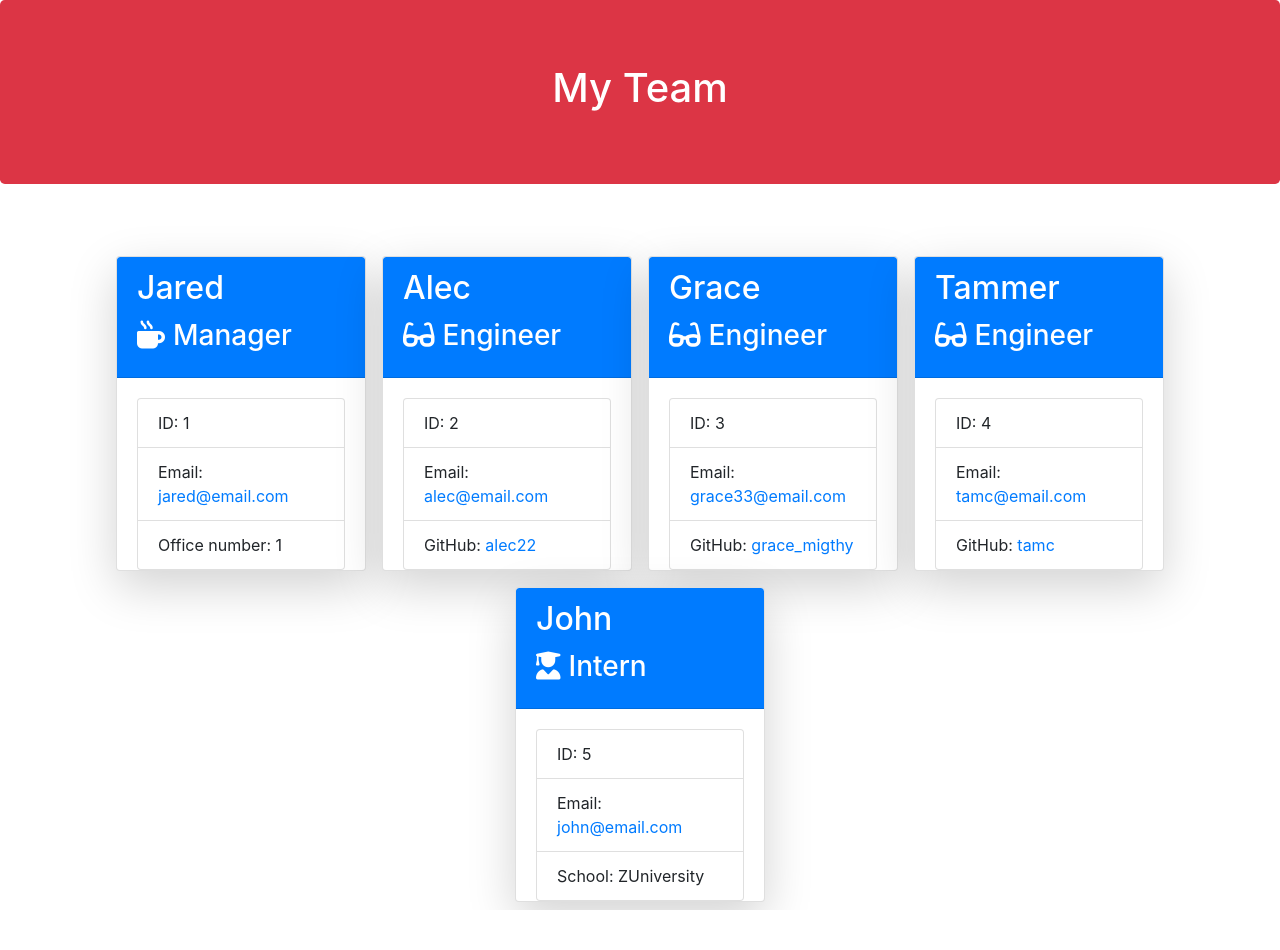
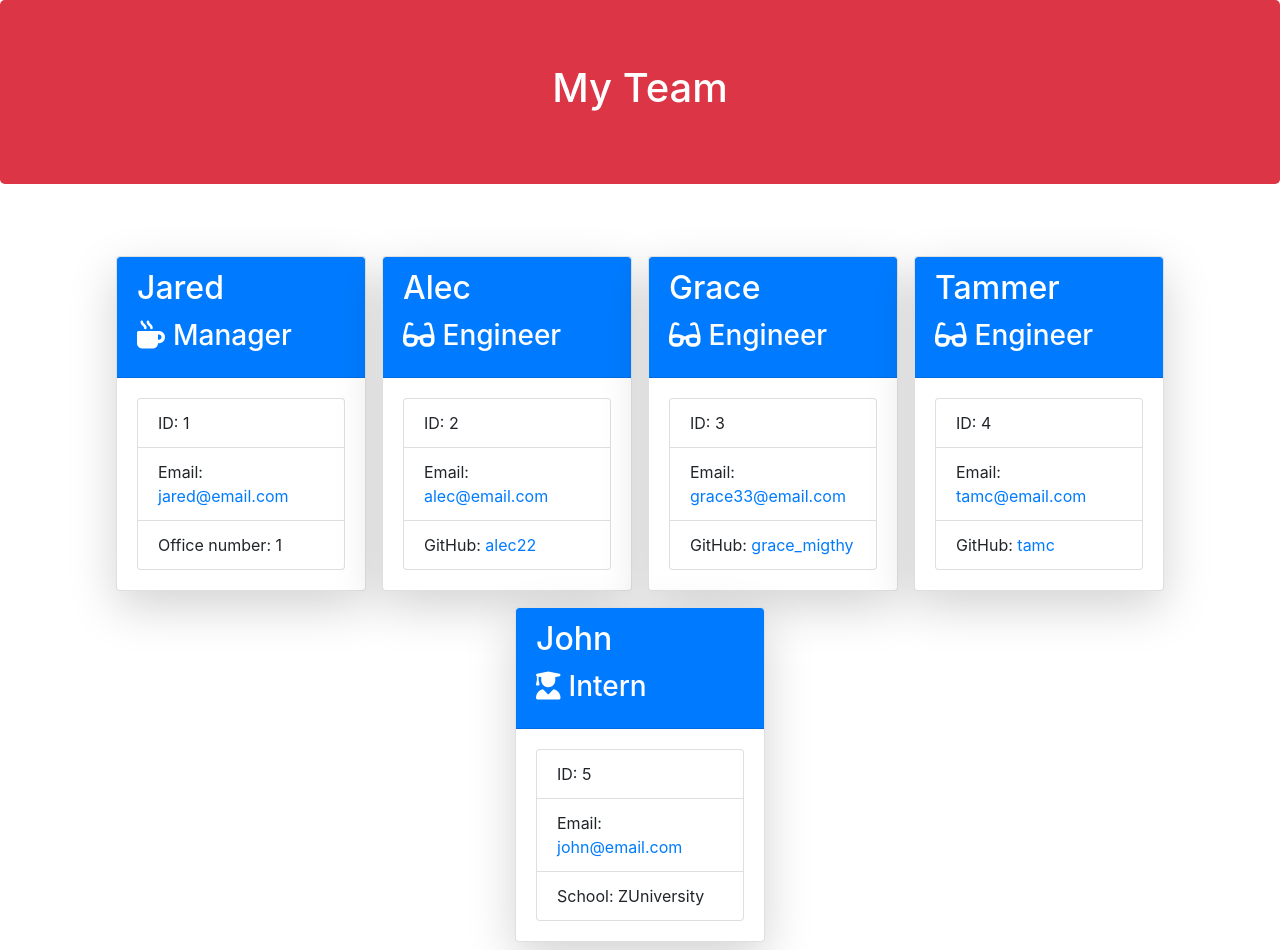
Before and after one commit to alinakristy/team-profile-generator, a website: page index.html in a window 1280 px wide. Before the commit the page ends 910 px from the top, so only its background shows below. Drawn offline with nearby package versions, Linux system fonts and the light colour scheme.

Commit message:
regenrate main demo team page html file with fixed styles

```diff
--- a/index.html
+++ b/index.html
@@ -13,10 +13,7 @@
         .employee-card {
             min-width: 250px;
             max-width: 250px;
-            min-height: 315px;
-            max-height: 315px;
             width: 250px;
-            height: 315px;
             overflow: hidden;
         }
     </style>
```
Also changed, not shown: output/team1.html.
